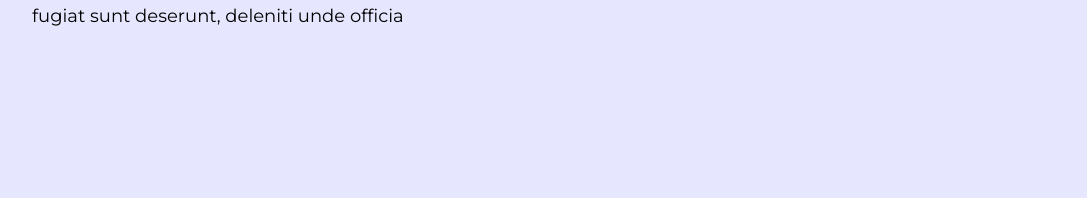
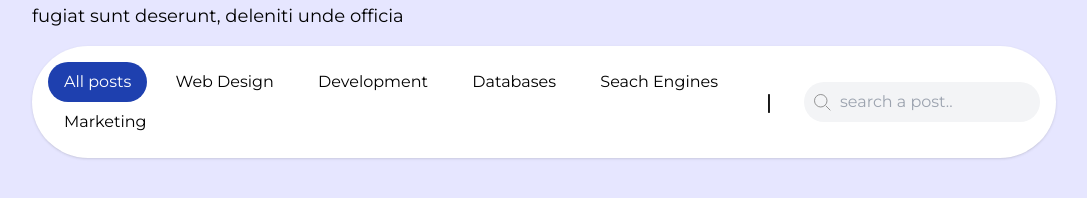
Before and after one commit to vaibhavchandolia/bloggy, a React (Vite) app: page / in a window 1280 px wide. Shown: the part 358-556 px from the top of the page, without its empty margins (96-1183 px from the left). Built offline with nearby package versions, Linux system fonts and the light colour scheme; no server answers.

Commit message:
categoris ui complete

```diff
--- /dev/null
+++ b/src/components/FeaturedPosts.jsx
@@ -0,0 +1,19 @@
+import Img from "./Image"
+
+const FeaturedPosts = () => {
+  return (
+    <div className='mt-8 flex flex-col lg:flex-row gap-8'>
+        {/* firstpost */}
+        <div className="w-full lg:w-1/2 flex flex-col gap-4 ">
+            {/* Image */}
+            <Img src="featured1.jpeg" classname="rounded-3xl object-cover" />
+            {/* details */}
+            {/* title */}
+        </div>
+        {/* other posts */}
+        <div className=""></div>
+    </div>
+  )
+}
+
+export default FeaturedPosts
--- /dev/null
+++ b/src/components/MainCategories.jsx
@@ -0,0 +1,35 @@
+import { Link } from "react-router-dom"
+
+const MainCategories = () => {
+  return (
+    <div className='Hidden md:flex bg-white rounded-3xl xl:rounded-full p-4 shadow items-center justify-center gap-8'>
+        {/* links */}
+        <div className="flex-1 flex items-center justify-between flex-wrap">
+            <Link to="/posts" className="bg-blue-800 text-white rounded-full px-4 py-2 ">All posts</Link>
+            <Link to="/posts?cat=web-design" className="hover:bg-blue-50 rounded-full px-4 py-2 ">Web Design</Link>
+            <Link to="/posts?cat=development" className="hover:bg-blue-50 rounded-full px-4 py-2 ">Development</Link>
+            <Link to="/posts?cat=databases" className="hover:bg-blue-50 rounded-full px-4 py-2 ">Databases</Link>
+            <Link to="/posts?cat=seo" className="hover:bg-blue-50 rounded-full px-4 py-2 ">Seach Engines</Link>
+            <Link to="/posts?cat=marketing" className="hover:bg-blue-50 rounded-full px-4 py-2 ">Marketing</Link>
+        </div>
+        <span className="text-xl font-medium">|</span>
+        {/* search */}
+        <div className="bg-gray-100 p-2 rounded-full items-center gap-2 flex">
+            <svg
+                xmlns="http://www.w3.org/2000/svg"
+                viewBox="0 0 24 24"
+                width="20"
+                height="20"
+                fill="none"
+                stroke="gray"
+            >
+                <circle cx="10.5" cy="10.5" r="7.5" />
+                <line x1="16.5" y1="16.5" x2="22" y2="22" />
+            </svg>
+            <input type="text" placeholder="search a post.." className="bg-transparent" />
+        </div>
+    </div>
+  )
+}
+
+export default MainCategories
--- a/src/routes/Homepage.jsx
+++ b/src/routes/Homepage.jsx
@@ -1,4 +1,6 @@
 import { Link } from "react-router-dom"
+import MainCategories from "../components/MainCategories"
+import FeaturedPosts from "../components/FeaturedPosts"
 
 const Homepage = () => {
   return (
@@ -56,7 +58,10 @@ const Homepage = () => {
           </button>
         </Link>
       </div>
+      {/* CATEGORIES */}
+      <MainCategories />
       {/* FEATURED POSTS */}
+      <FeaturedPosts />
       {/* POST LIST */}
     </div>
   )
```
